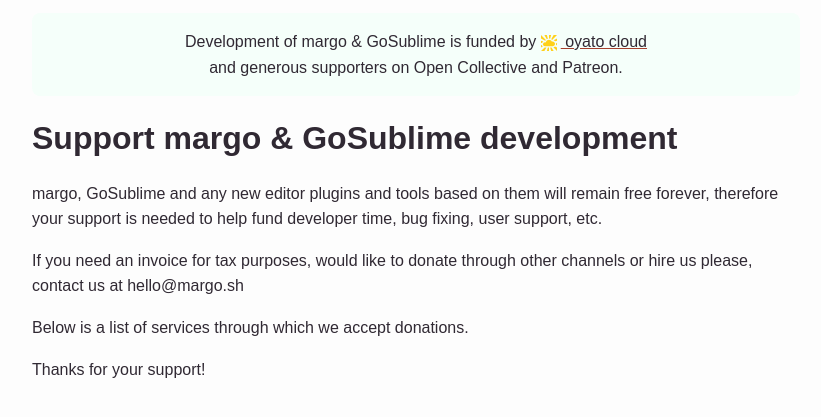
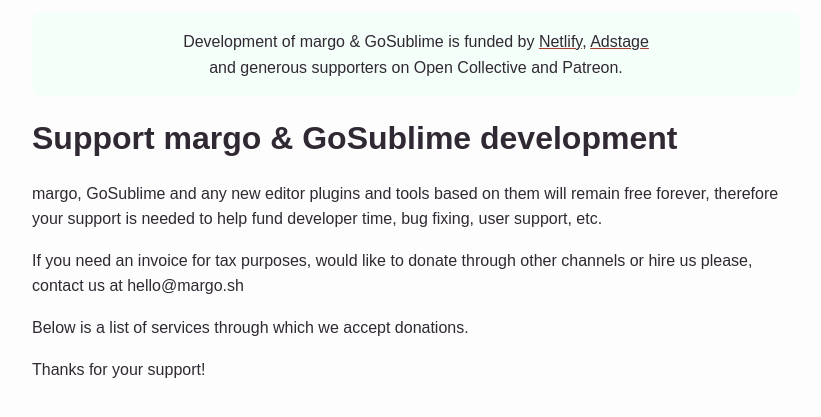
Before and after one commit to abrhamgg/margo, a plain HTML site: page funding.html in a window 1280 px wide. Shown: the part 67-484 px from the top of the page, without its empty margins (224-1045 px from the left). Drawn offline with Linux system fonts and the light colour scheme.

Commit message:
Improved all pages header

```diff
--- a/funding.html
+++ b/funding.html
@@ -30,16 +30,10 @@
         </header>
         <div class="sc-1f1jn9h-0 cgSlzY">
             <article class="i26ldl-0 jgZpLD">
-              <div class="i26ldl-9 dtSCiy">
-                Development of margo &amp; GoSublime is funded by
-                <a href="https://oyatocloud.com/?ref=margo" target="_blank" rel="noopener" title="oyato cloud">
-                    <svg viewBox="0 0 40 40" fill="none" class="sc-1o1w6g0-6 hMoqHg">
-                        <path fill-rule="evenodd" clip-rule="evenodd" d="M8.45854 0h6.18826l2.5114 9.37264c-.94.25144-1.8302.62427-2.6529 1.10066L8.45854 0zM0 8.45033V0h.00524561L12.229 12.2237c-.6769.6775-1.2659 1.4429-1.7485 2.2775L0 8.45033zM0 20.0009v-5.3606l5.80089 1.5543c-1.43635.8901-2.57 2.2221-3.21099 3.8063H0zm0 11.5505v-6.1899l2.20543-.591c.36476 1.6144 1.21763 3.0437 2.39535 4.1246L0 31.5514zM8.45967 40H.00704275L9.06256 30.9445c.31032.0366.62609.0554.94624.0554h3.6471L8.45967 40zm11.54643 0h-5.3588l2.4116-9.0001h2.9472V40zm11.5466 0h-6.1878l-2.4115-9.0001h3.403L31.5527 40zM40 31.5444v8.4504l-9.1777-9.1777c1.6019-.3278 3.0487-1.081 4.2173-2.1366L40 31.5444zm0-11.5435v5.3573l-2.4074-.6451c.2704-.8561.4162-1.7677.4162-2.7132 0-.6871-.077-1.3561-.2228-1.999H40zm0-11.54344v6.18614l-4.4366 1.1888c-1.0881-1.156-2.4786-2.0241-4.0451-2.478L40 8.45746zM31.5536 0H40v.00692727L27.7858 12.2211c-.6773-.6771-1.4428-1.2666-2.2779-1.7497L31.5536 0zm-6.1882 0l-2.5111 9.37157c-.9074-.2424-1.8612-.37172-2.8455-.37172h-.0026V0h5.3592zM10.0001 28h19c3.3137 0 6-2.6863 6-6s-2.6863-6-6-6c-.6645 0-1.3038.108-1.9013.3075C25.7646 13.7477 23.0864 12 20.0001 12c-3.8991 0-7.1468 2.7894-7.8561 6.4816-.6498-.3088-1.3767-.4816-2.1439-.4816-2.76144 0-5.00002 2.2386-5.00002 5s2.23858 5 5.00002 5z" fill="#FFD11A"></path>
-                    </svg>
-                    oyato cloud
-                </a>
-                <br>and generous supporters on Open Collective and Patreon.
-            </div>
+                <div class="i26ldl-9 dtSCiy">
+                    Development of margo &amp; GoSublime is funded by <a href="https://www.netlify.com/">Netlify</a>, <a href="https://adstage.io/">Adstage</a>
+                    <br>and generous supporters on Open Collective and Patreon.
+                </div>
                 <h1 class="i26ldl-1 gDMHKq">Support margo &amp; GoSublime development</h1>
                 <p>margo, GoSublime and any new editor plugins and tools based on them will remain free forever, therefore your support is needed to help fund developer time, bug fixing, user support, etc.</p>
                 <p>If you need an invoice for tax purposes, would like to donate through other channels or hire us please, contact us at hello@margo.sh </p>
```
Also changed, not shown: changes.html (+1 -7 lines), index.html (+3 -3 lines), roadmap.html (deleted, +0 -1 lines).
